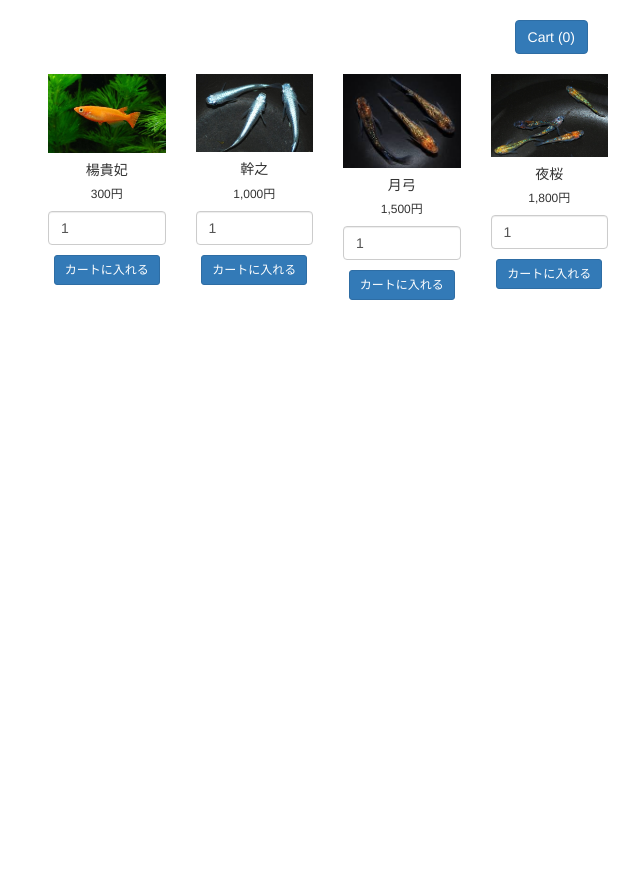
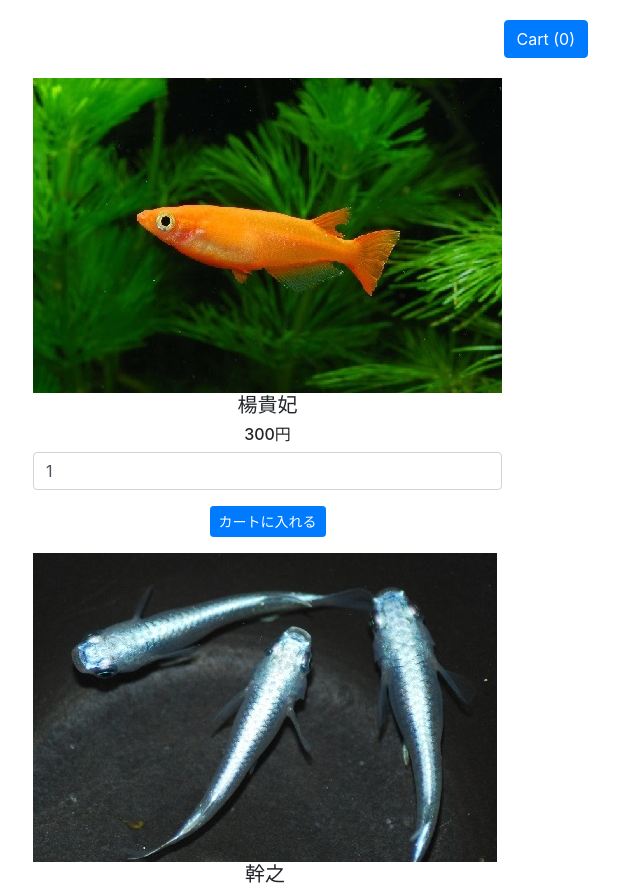
Before and after one commit to nish-atack/cart_test2, a plain HTML site: page index.html in a window 1280 px wide. Shown: the top 889 px of the page, without its empty margins (332-972 px from the left). Before the commit the page ends 800 px from the top, so only its background shows below. Drawn offline with nearby package versions, Linux system fonts and the light colour scheme; some packages are replaced by stand-ins of ours.

Commit message:
Update index.html

```diff
--- a/index.html
+++ b/index.html
@@ -1,9 +1,20 @@
 <!DOCTYPE html>
 <html lang="en" >
 <head>
-  <meta charset="UTF-8">
-  <title>CodePen - VueJS 2 Simple Shopping cart</title>
-  <link rel='stylesheet' href='https://cdnjs.cloudflare.com/ajax/libs/twitter-bootstrap/3.3.7/css/bootstrap.min.css'><link rel="stylesheet" href="./style.css">
+
+
+    <meta http-equiv="Content-Type" content="text/html; charset=utf-8">
+    <meta name="viewport" content="width=device-width, initial-scale=1.0">
+    <!-- <title>メダカ予約システム</title> -->
+    <title>TOP</title>
+    <link rel="stylesheet" href="https://stackpath.bootstrapcdn.com/bootstrap/4.4.1/css/bootstrap.min.css" rossorigin="anonymous">
+    <link rel="stylesheet" href="https://stackpath.bootstrapcdn.com/font-awesome/4.7.0/css/font-awesome.min.css">
+    <link rel="stylesheet" href="https://cdnjs.cloudflare.com/ajax/libs/jqueryui/1.12.1/themes/base/jquery-ui.min.css">
+        <link rel="stylesheet" href="style.css">
+    <link rel="stylesheet" href="style_spinner.css">
+  <link rel="stylesheet" href="style_modal.css">
+
+    <link rel="stylesheet" href="https://unpkg.com/ress/dist/ress.min.css">
 
 </head>
 <body>
```
